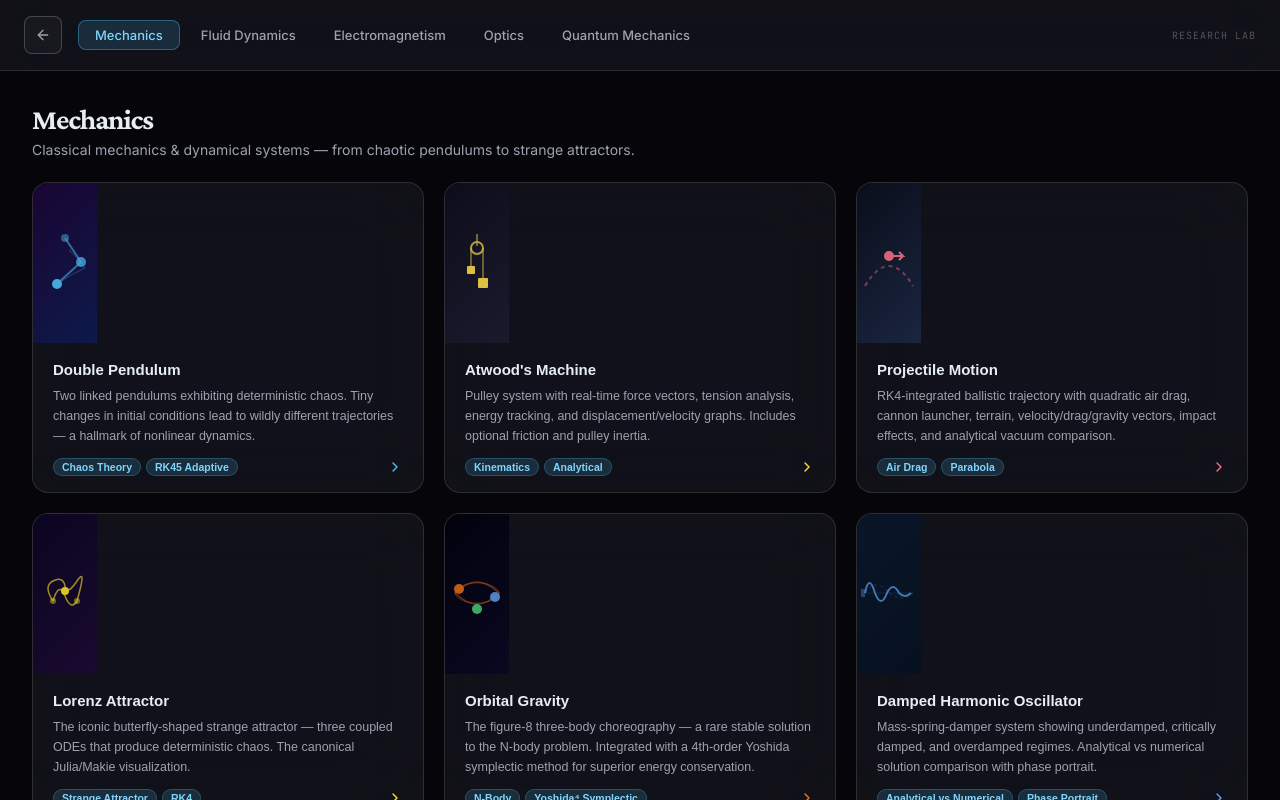
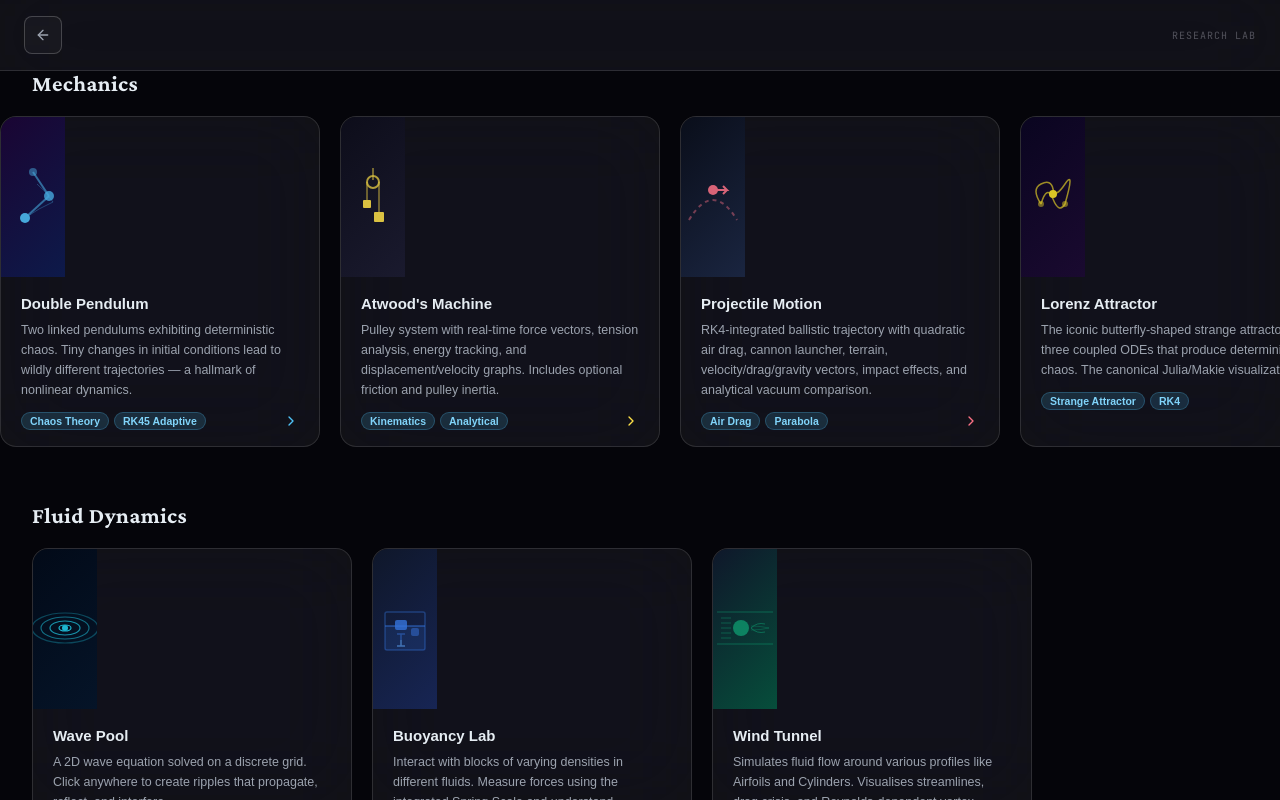
Before and after one commit to ShauryaAttreya37/physics-simulator, a React (Vite) app: page / in a window 1280 px wide. Both pictures are taken after a click on the button "Laboratory". Built offline with nearby package versions, Linux system fonts and the light colour scheme.

Commit message:
feat: redesign TopicsPage with Netflix-style horizontal tracks and snap scrolling

```diff
--- a/src/App.css
+++ b/src/App.css
@@ -1171,63 +1171,53 @@ select.form-input option {
   flex-shrink: 0;
 }
 
-.topics-nav {
-  display: flex;
-  gap: 4px;
-}
-
-.topics-nav-btn {
-  padding: 6px 16px;
-  border-radius: var(--r-sm);
-  border: 1px solid transparent;
-  background: transparent;
-  color: var(--text-sub);
-  font-size: 13px;
-  font-weight: 500;
-  font-family: var(--font);
-  cursor: pointer;
-  transition: all 0.15s;
-}
-
-.topics-nav-btn:hover {
+/* Track Container (replaces grid) */
+.topics-track-container {
+  padding: 0 0 60px 0;
+  display: flex;
+  flex-direction: column;
+  gap: 32px;
+  overflow-y: auto;
+  overflow-x: hidden;
+  flex: 1;
+}
+
+.topic-track {
+  display: flex;
+  flex-direction: column;
+  gap: 12px;
+}
+
+.topic-track-title {
+  font-size: 1.4rem;
+  font-weight: 700;
   color: var(--text);
-  background: rgba(255, 255, 255, 0.05);
-}
-
-.topics-nav-btn.active {
-  color: var(--accent-hi);
-  background: var(--accent-dim);
-  border-color: rgba(79, 195, 247, 0.35);
-}
-
-.topics-heading {
-  padding: 32px 32px 16px;
-}
-
-.topics-title {
-  font-size: 1.8rem;
-  font-weight: 800;
-  color: var(--text);
-  letter-spacing: -0.04em;
-}
-
-.topics-subtitle {
-  margin-top: 6px;
-  font-size: 14px;
-  color: var(--text-sub);
-}
-
-.topics-grid {
-  display: grid;
-  grid-template-columns: repeat(auto-fill, minmax(320px, 1fr));
+  margin-left: 32px;
+  letter-spacing: 0.02em;
+}
+
+.topic-track-slider {
+  display: flex;
   gap: 20px;
-  padding: 8px 32px 40px;
+  overflow-x: auto;
+  padding: 8px 32px 24px;
+  scroll-snap-type: x mandatory;
+  scroll-behavior: smooth;
+  scrollbar-width: none; /* Hide scrollbar for tracks */
+}
+
+.topic-track-slider::-webkit-scrollbar {
+  display: none;
 }
 
 /* Simulation card */
 .sim-card {
   display: flex;
   flex-direction: column;
+  min-width: 320px;
+  width: 320px;
+  flex-shrink: 0;
+  scroll-snap-align: start;
   border-radius: var(--r-lg);
   border: 1px solid var(--panel-border);
   background: var(--panel-bg);
@@ -1277,8 +1267,35 @@ select.form-input option {
 }
 
 .sim-card:hover .sim-card-preview-icon {
-  transform: scale(1.08);
+  transform: scale(1.05);
   opacity: 1;
+}
+
+@keyframes micro-play {
+  0% {
+    transform: scale(1) rotate(0deg);
+    opacity: 1;
+  }
+  25% {
+    transform: scale(1.02) rotate(1deg);
+    opacity: 0.85;
+  }
+  50% {
+    transform: scale(0.98) rotate(0deg);
+    opacity: 1;
+  }
+  75% {
+    transform: scale(1.02) rotate(-1deg);
+    opacity: 0.85;
+  }
+  100% {
+    transform: scale(1) rotate(0deg);
+    opacity: 1;
+  }
+}
+
+.sim-card:hover .sim-card-preview-icon svg {
+  animation: micro-play 1.5s infinite ease-in-out;
 }
 
 .sim-card-body {
--- a/src/pages/TopicsPage.jsx
+++ b/src/pages/TopicsPage.jsx
@@ -4,7 +4,6 @@ import { TOPICS } from '../simulations/index';
 import SimulationRunner from '../components/SimulationRunner';
 
 export default function TopicsPage({ onBack }) {
-  const [activeTopic, setActiveTopic] = useState('mechanics');
   const [selectedSim, setSelectedSim] = useState(null);
 
   if (selectedSim) {
@@ -17,8 +16,6 @@ export default function TopicsPage({ onBack }) {
     );
   }
 
-  const topic = TOPICS[activeTopic];
-
   return (
     <div className="topics-page page-fade-in">
       {/* Header */}
@@ -26,19 +23,7 @@ export default function TopicsPage({ onBack }) {
         <button className="topics-back-btn icon-btn" onClick={onBack}>
           <ArrowLeft size={16} />
         </button>
-        <nav className="topics-nav" style={{ overflowX: 'auto', scrollbarWidth: 'none' }}>
-          {Object.entries(TOPICS).map(([key, t]) => (
-            <button
-              key={key}
-              className={`topics-nav-btn${activeTopic === key ? ' active' : ''}`}
-              onClick={() => setActiveTopic(key)}
-              style={{ whiteSpace: 'nowrap' }}
-            >
-              {t.label}
-            </button>
-          ))}
-        </nav>
-        <div className="mobile-hide" style={{ flex: 1 }} />
+        <div style={{ flex: 1 }} />
         <span
           className="mobile-hide"
           style={{
@@ -52,26 +37,14 @@ export default function TopicsPage({ onBack }) {
         </span>
       </div>
 
-      {/* Section heading */}
-      <div className="topics-heading">
-        <h1 className="topics-title" style={{ fontFamily: 'var(--font-serif)' }}>
+      {/* Track Container */}
+      <div className="topics-track-container custom-scroll">
+        {Object.entries(TOPICS).map(([key, topic]) => (
+          <div key={key} className="topic-track">
+            <h2 className="topic-track-title" style={{ fontFamily: 'var(--font-serif)' }}>
               {topic.label}
-        </h1>
-        <p className="topics-subtitle">
-          {activeTopic === 'mechanics'
-            ? 'Classical mechanics & dynamical systems — from chaotic pendulums to strange attractors.'
-            : activeTopic === 'quantum'
-              ? 'Quantum mechanics — wavefunctions, probability densities, and phase-space distributions.'
-              : activeTopic === 'optics'
-                ? 'Optics — ray tracing, image formation, refraction, and focal geometry.'
-                : activeTopic === 'electromagnetism'
-                  ? 'Electromagnetism — charge interactions and vector fields.'
-                  : 'Fluid dynamics — wave propagation and particle-based simulation.'}
-        </p>
-      </div>
-
-      {/* Grid */}
-      <div className="topics-grid">
+            </h2>
+            <div className="topic-track-slider custom-scroll">
               {topic.sims.map((sim) => (
                 <button key={sim.id} className="sim-card" onClick={() => setSelectedSim(sim)}>
                   {/* Preview area */}
@@ -101,6 +74,9 @@ export default function TopicsPage({ onBack }) {
                     </div>
                   </div>
                 </button>
+              ))}
+            </div>
+          </div>
         ))}
       </div>
     </div>
```
Lines whose indentation alone changed are shown as unchanged.
